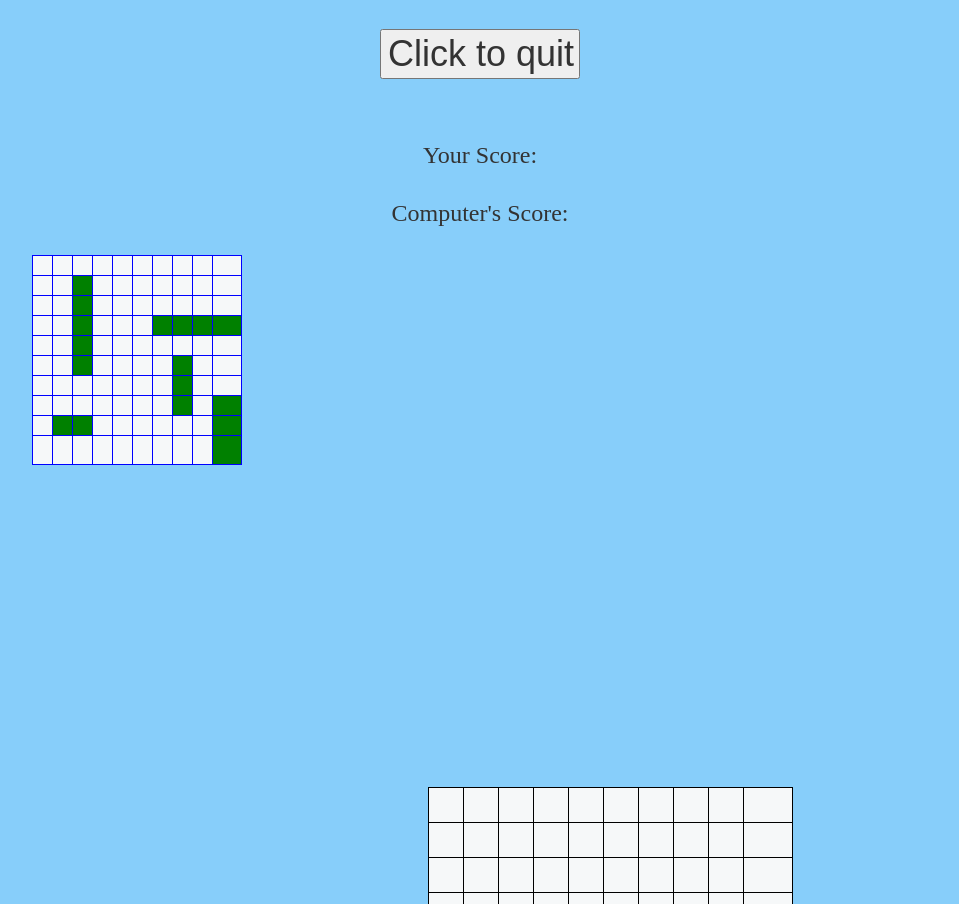
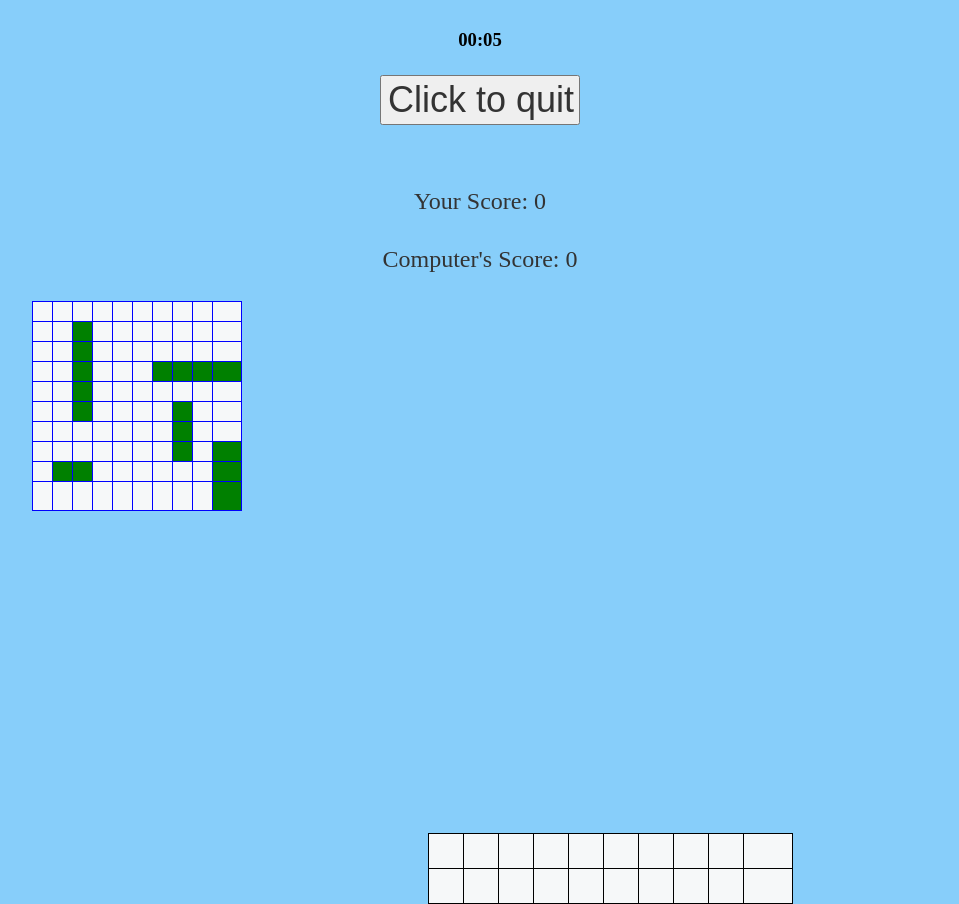
Before and after one commit to CharlRoche/uni_sinking_ships, a website: page HTML5Application/public_html/index.html in a window 1280 px wide. Shown: the part 196-1100 px from the top of the page, without its empty margins (160-1119 px from the left). Drawn offline with nearby package versions, Linux system fonts and the light colour scheme.

Commit message:
Stop watch working (except UI and Pause)

```diff
--- a/HTML5Application/public_html/AI.js
+++ b/HTML5Application/public_html/AI.js
@@ -16,8 +16,7 @@ function AI(xSize, ySize, difficulty) {
     this.moveList = this.buildMoveList(xSize, ySize); //restore Movelist as buildAIFleet mangles it
     this.hitAI = [];
     this.missedAI = [];
-    console.log(this.moveList);
-}
+   }
 
 AI.prototype = {
     constructor: AI,
--- a/HTML5Application/public_html/general.js
+++ b/HTML5Application/public_html/general.js
@@ -6,16 +6,12 @@
  *Contribution Log: Name/Date/Description
  *
  *Pete/17/10/2015/Created File, added ship definition Final Variables
- *
- *
  */
-
 
 var userFleet = [];
 var compFleet = [];
 var gameWon = false;
 //ship variables
-
 var CARRIER_LEN = 5;
 var BATTLESHIP_LEN = 4;
 var CRUISER_LEN = 3;
@@ -34,3 +30,25 @@ function removeItemFromArray(array, value) {
         array.splice(index, 1);
     }
 }
+function refreshTime(paused) {
+    var startTime = new Date;
+    setInterval(getTime, 1000, startTime, paused)
+}
+function getTime(startTime, paused) {
+    if (paused) {
+            //handle pausing later
+    } else {
+        var currentTime = new Date;
+
+        var timeDiff = new Date(currentTime - startTime);
+        var min = (('0000'+timeDiff.getMinutes()).slice(-2));
+        var sec = (('0000'+timeDiff.getSeconds()).slice(-2));
+
+                //console.log(min + ':' + sec);
+
+               $('#clock').text(min + ':' + sec);
+
+        //document.getElementById('ct').innerHTML = (date(now) - startTime);
+
+    }
+}
--- a/HTML5Application/public_html/index.html
+++ b/HTML5Application/public_html/index.html
@@ -183,6 +183,7 @@ p, button, input {
 
 
 	<h1>Sinking Ships!</h1>
+        <h3 id="clock">00:00</h3>
 
         <form action="welcome.html" method="get">
         <p><input type="Submit" value="Click to quit" style="height:50px; width:200px;"/></p>
@@ -190,8 +191,8 @@ p, button, input {
         </form>
 
 
-        <p id="pscore"> Your Score:</p>
-        <p id="cscore"> Computer's Score:</p>
+        <p id="pscore"> Your Score: 0</p>
+        <p id="cscore"> Computer's Score: 0</p>
 
 
         <div id="gameboard"></div>
--- a/HTML5Application/public_html/sinkingships.js
+++ b/HTML5Application/public_html/sinkingships.js
@@ -7,12 +7,11 @@
  */
 
 
-xLength = 10;
-yLength = 10;
-difficulty = 'easy';
-playerTurn = true;
+var xLength = 10;
+var yLength = 10;
+var difficulty = 'easy';
+var playerTurn = true;
 //default settings
-
 getSettings();
 startGame(xLength, yLength, difficulty, playerTurn);
 //var aiScore = aiShipsAlive();
@@ -27,7 +26,7 @@ function startGame(xLength, yLength, difficulty, playerTurn) {//configures and s
     AI.drawInitialGrid(xLength, yLength);
     //debug console.log(player.grid);
     //debug console.log(AI.grid);
-
+refreshTime();
     if (playerTurn === 'false') {
         makeAIMove();  //when player turn, function is started onclick
     }
```
